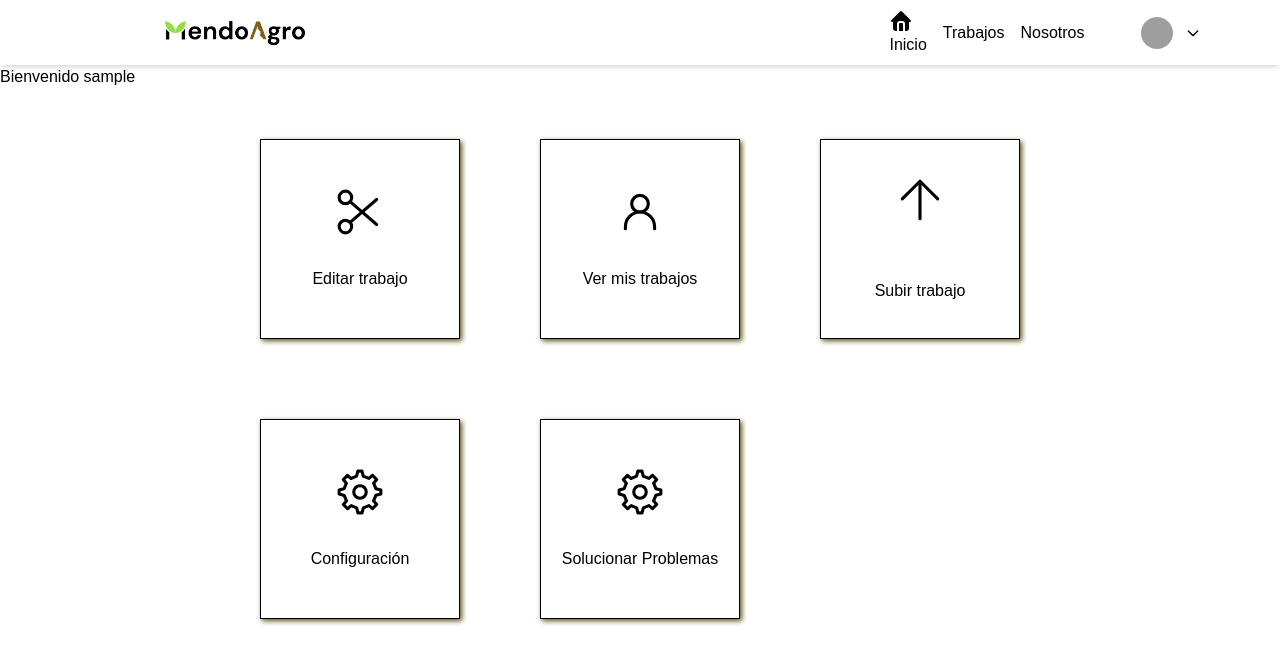
After one commit to luanacanselmo/MendoAgro, a PHP site: page /vista/inicio.php in a window 1280 px wide. The commit adds this page. Shown: the top 664 px of the page. Run offline with PHP 8.4, Linux system fonts and the light colour scheme; the visitor is signed in with stand-in values (Sample User, id 1); some libraries are stand-ins or nearby versions; grey boxes are pictures that could not be loaded.

Commit message:
inicio en admin

```diff
--- a/controlador/publicacioControlador.php
+++ b/controlador/publicacioControlador.php
@@ -27,4 +27,6 @@ if (!empty($_POST["btnregistrartrabajo"])) {
 
 
 
+
+
 ?>
--- /dev/null
+++ b/vista/css/inicio.css
@@ -0,0 +1,45 @@
+* {
+    margin: 0;
+    padding: 0;
+    box-sizing: border-box;
+}
+
+body {
+    font-family: Arial, sans-serif;
+}
+
+.iniciovista {
+    margin-top: 50px;
+    display: grid;
+    grid-template-columns: repeat(3, 200px); /* Tres columnas de 200px de ancho */
+    grid-template-rows: repeat(2, 200px); /* Dos filas de 200px de alto */
+    gap: 80px; /* Espacio entre cuadros */
+    justify-content: center; /* Centra los elementos horizontalmente */
+}
+
+.op1, .op2, .op3, .op4, .op5 {
+    border: 1px solid black; /* Ajusta el borde según tus necesidades */
+    display: flex;
+    flex-direction: column; /* Coloca los elementos en columna */
+    align-items: center; /* Centra horizontalmente */
+    justify-content: center; /* Centra verticalmente */
+    padding: 20px; /* Espacio interno opcional */
+    box-shadow: 2px 2px 5px rgb(93, 83, 25); /* Sombra para darle profundidad */
+    transition: transform 0.2s, box-shadow 0.2s; /* Transición para el hover effect */
+}
+
+.op1:hover, .op2:hover, .op3:hover, .op4:hover, .op5:hover {
+    transform: translateY(-5px); /* Efecto de levantar en hover */
+    box-shadow: 4px 4px 15px rgba(0,0,0,0.2); /* Sombra más pronunciada en hover */
+}
+
+.op1 img, .op2 img, .op3 img, .op4 img, .op5 img {
+    max-width: 50%;
+    height: 50px;
+}
+
+.op1 p, .op2 p, .op3 p, .op4 p, .op5 p {
+    margin-top: 30px; /* Espacio entre la imagen y el texto */
+    text-align: center; /* Centra el texto */
+    font-size: 16px; /* Tamaño de fuente */
+}
--- /dev/null
+++ b/vista/inicio.php
@@ -0,0 +1,53 @@
+<?PHP
+session_start();
+?>
+<!DOCTYPE html>
+<link>
+<meta charset="UTF-8">
+<meta name="viewport" content="width=device-width, initial-scale=1.0">
+<title>Document</title>
+<script src="https://cdn.tailwindcss.com"></script>
+<link rel="stylesheet" href="css/inicio.css" />
+
+</head>
+
+<body>
+
+    <?php include "./componentes/nav.php"; ?>
+
+    <p>Bienvenido  <?php echo $_SESSION['user'] ?> </p>
+
+    <div class="iniciovista">
+        <div class="op1" id="cuadro">
+            <img src="../Icon-MendoAgro/scissor.svg">
+            <p>Editar trabajo</p>
+        </div>
+
+        <div class="op2" id="cuadro">
+            <img src="../Icon-MendoAgro/user.svg">
+            <p>Ver mis trabajos</p>
+
+        </div>
+
+        <div class="op3" id="cuadro">
+
+            <img src="../Icon-MendoAgro/arrow-up.svg"><br>
+            <p>Subir trabajo</p>
+
+        </div>
+        <div class="op4" id="cuadro">
+        <img src="../Icon-MendoAgro/settings.svg">
+        <p>Configuración</p>
+
+
+    </div>
+        <div class="op5" id="cuadro">
+        <img src="../Icon-MendoAgro/settings.svg">
+
+            <p>Solucionar Problemas</p>
+        </div>
+    </div>
+
+</body>
+
+</html>
--- a/vista/subirTrabajo.php
+++ b/vista/subirTrabajo.php
@@ -58,7 +58,7 @@ session_start();
                 </div>
                 <div class="mb-3">
                     <label for="exampleInputEmail1" class="form-label">Localidad del Trabajo</label>
-                    <input type="text" class="form-control" name="localidadtrabajo" id="localidadtrabajo" value="<?php echo isset($_SESSION['trabajo']) ? $_SESSION['trabajo']->localidadtrabajo : ''; ?>">
+              4      <input type="text" class="form-control" name="localidadtrabajo" id="localidadtrabajo" value="<?php echo isset($_SESSION['trabajo']) ? $_SESSION['trabajo']->localidadtrabajo : ''; ?>">
                 </div>
                 <div class="mb-3">
                     <label for="exampleInputEmail1" class="form-label">Ubicación del Trabajo</label>
```
Also changed, not shown: modelo/publicacionModelo.php (+0 -25 lines), Icon-MendoAgro/arrow-up.svg (added), Icon-MendoAgro/scissor.svg (added), Icon-MendoAgro/settings.svg (added), Icon-MendoAgro/user.svg (added).
